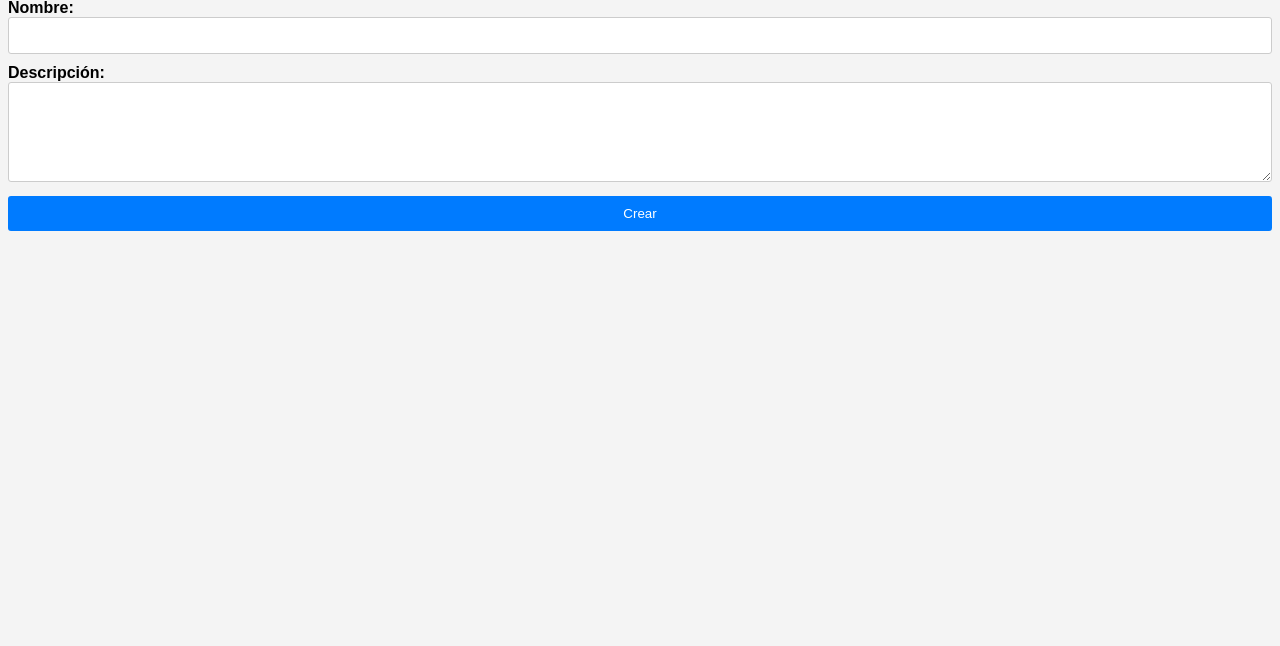
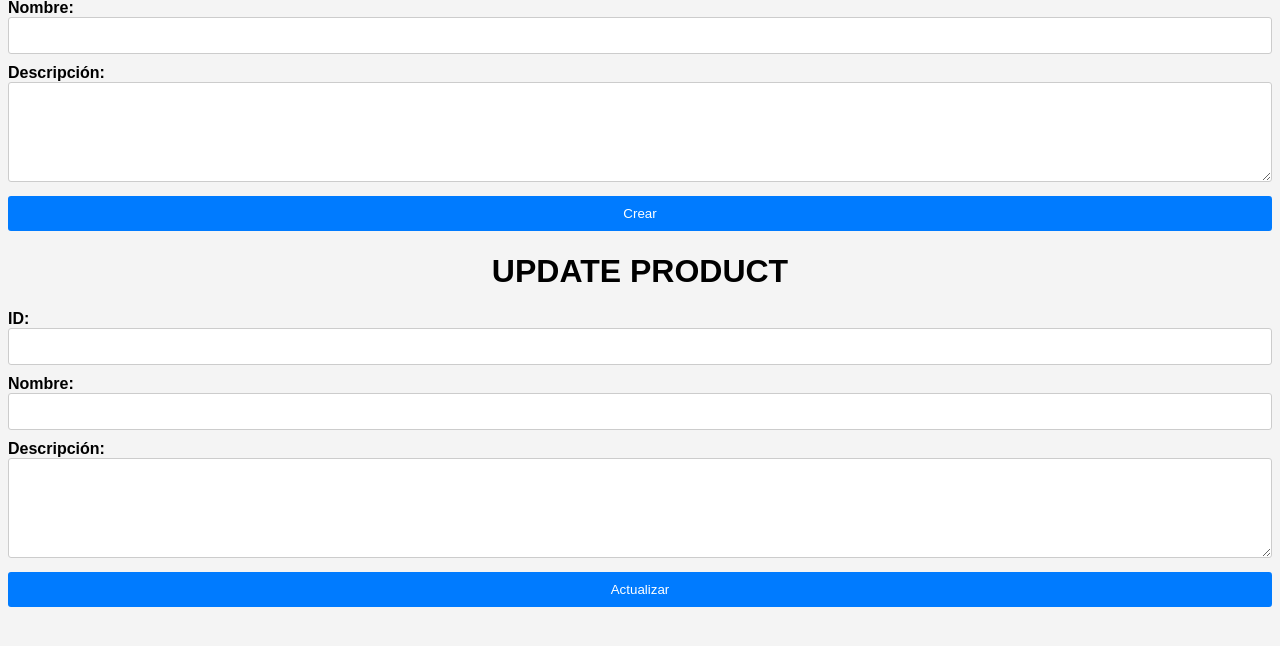
Before and after one commit to gdelgadol/swarch2024ii, a Flask app: page / in a window 1280 px wide. Shown: the part 79-725 px from the top of the page. Run offline with Flask 3, Linux system fonts and the light colour scheme.

Commit message:
Reto Cumplido

```diff
--- a/app.py
+++ b/app.py
@@ -1,6 +1,7 @@
-from flask import Flask
+from flask import Flask, render_template, request, redirect, url_for
 from models.products import db
-from controllers.product_controller import *
+from controllers.product_controller import product_blueprint
+
 app = Flask(__name__)
 app.config['SQLALCHEMY_DATABASE_URI'] = 'mysql+mysqlconnector://root:123@172.17.0.2:3306/swarch2024ii_db'
 db.init_app(app)
@@ -20,6 +21,4 @@ def add_product():
     return redirect(url_for('index'))
 
 if __name__ == '__main__':
-    app.run(debug=True)
-if __name__ == '__main__':
     app.run(debug=True, host='0.0.0.0', port=4200)
--- a/controllers/product_controller.py
+++ b/controllers/product_controller.py
@@ -1,6 +1,8 @@
 from flask import Blueprint, render_template, request, jsonify, redirect, url_for
 from services.products_service import ProductService
+
 product_blueprint = Blueprint('products', __name__)
+
 @product_blueprint.route('/products', methods=['POST'])
 def create_product():
     data = request.form
@@ -10,10 +12,20 @@ def create_product():
         return jsonify({'error': 'Name is required'}), 400
     ProductService.create_product(name, description)
     return redirect(url_for('products.index'))
-@product_blueprint.route('/products', methods=['GET'])
-def get_products():
-    products = ProductService.get_products()
-    return jsonify(products)
+
+@product_blueprint.route('/products/update', methods=['POST'])
+def update_product():
+    data = request.form
+    product_id = data.get('id')
+    name = data.get('name')
+    description = data.get('description')
+    if not product_id:
+        return jsonify({'error': 'ID is required'}), 400
+    product = ProductService.update_product(product_id, name, description)
+    if not product:
+        return jsonify({'error': 'Product not found'}), 404
+    return redirect(url_for('products.index'))
+
 @product_blueprint.route('/')
 def index():
     return render_template('index.html')
--- a/services/products_service.py
+++ b/services/products_service.py
@@ -3,3 +3,7 @@ class ProductService:
     @staticmethod
     def create_product(name, description):
         return ProductRepository.create_product(name, description)
+
+    @staticmethod
+    def update_product(product_id, name=None, description=None):
+        return ProductRepository.update_product(product_id, name, description)
--- a/templates/index.html
+++ b/templates/index.html
@@ -2,8 +2,7 @@
 <html>
 <head>
     <title>SWARCH</title>
-    <link rel="stylesheet" type="text/css" href="{{ url_for('static', filename='styles.css')
-}}">
+    <link rel="stylesheet" type="text/css" href="{{ url_for('static', filename='styles.css') }}">
 </head>
 <body>
     <h1>PRODUCT</h1>
@@ -14,5 +13,16 @@
         <textarea id="description" name="description"></textarea><br>
         <button type="submit">Crear</button>
     </form>
+    <h1>UPDATE PRODUCT</h1>
+    <form method="POST" action="/products/update">
+        <input type="hidden" name="_method" value="PUT">
+        <label for="id">ID:</label><br>
+        <input type="text" id="id" name="id" required><br>
+        <label for="name">Nombre:</label><br>
+        <input type="text" id="name" name="name"><br>
+        <label for="description">Descripción:</label><br>
+        <textarea id="description" name="description"></textarea><br>
+        <button type="submit">Actualizar</button>
+    </form>
 </body>
 </html>
```
Also changed, not shown: repositories/products_repository.py (+11 -0 lines).
